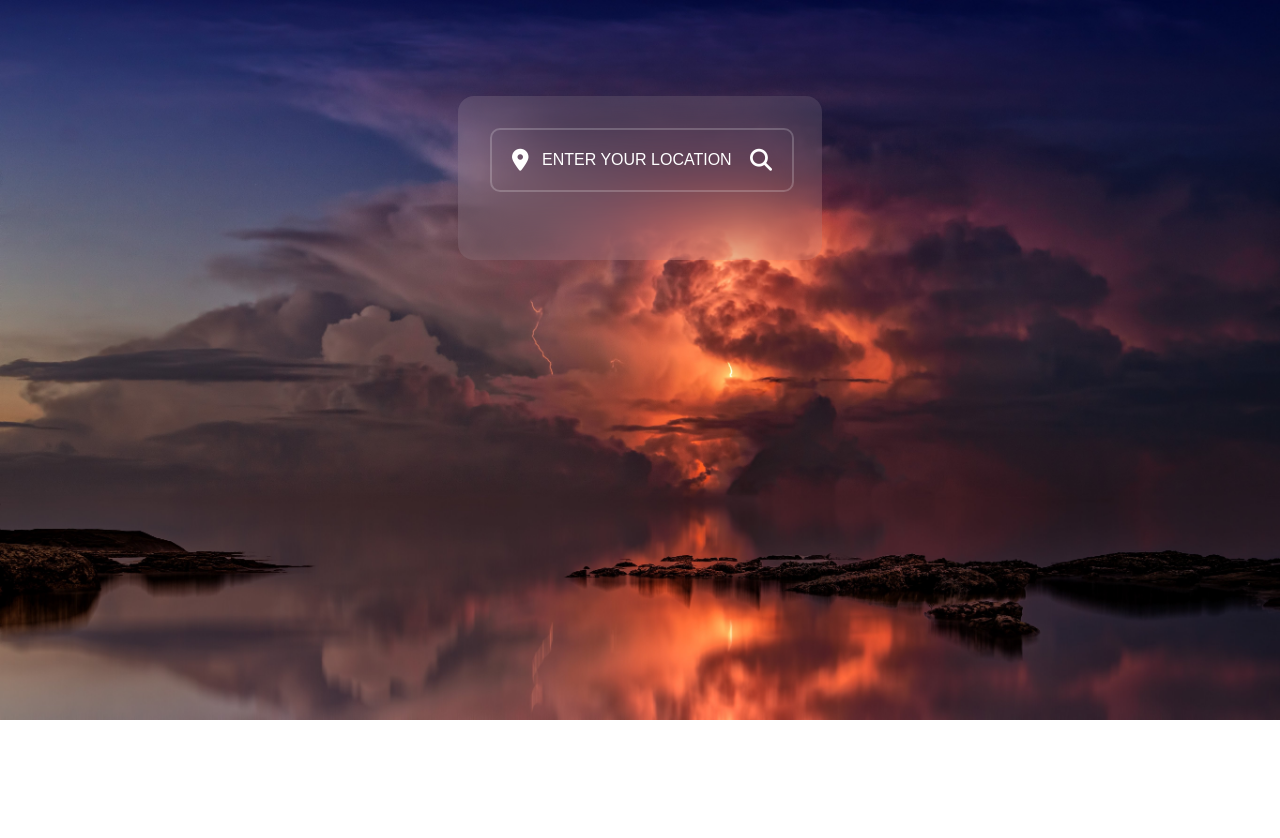
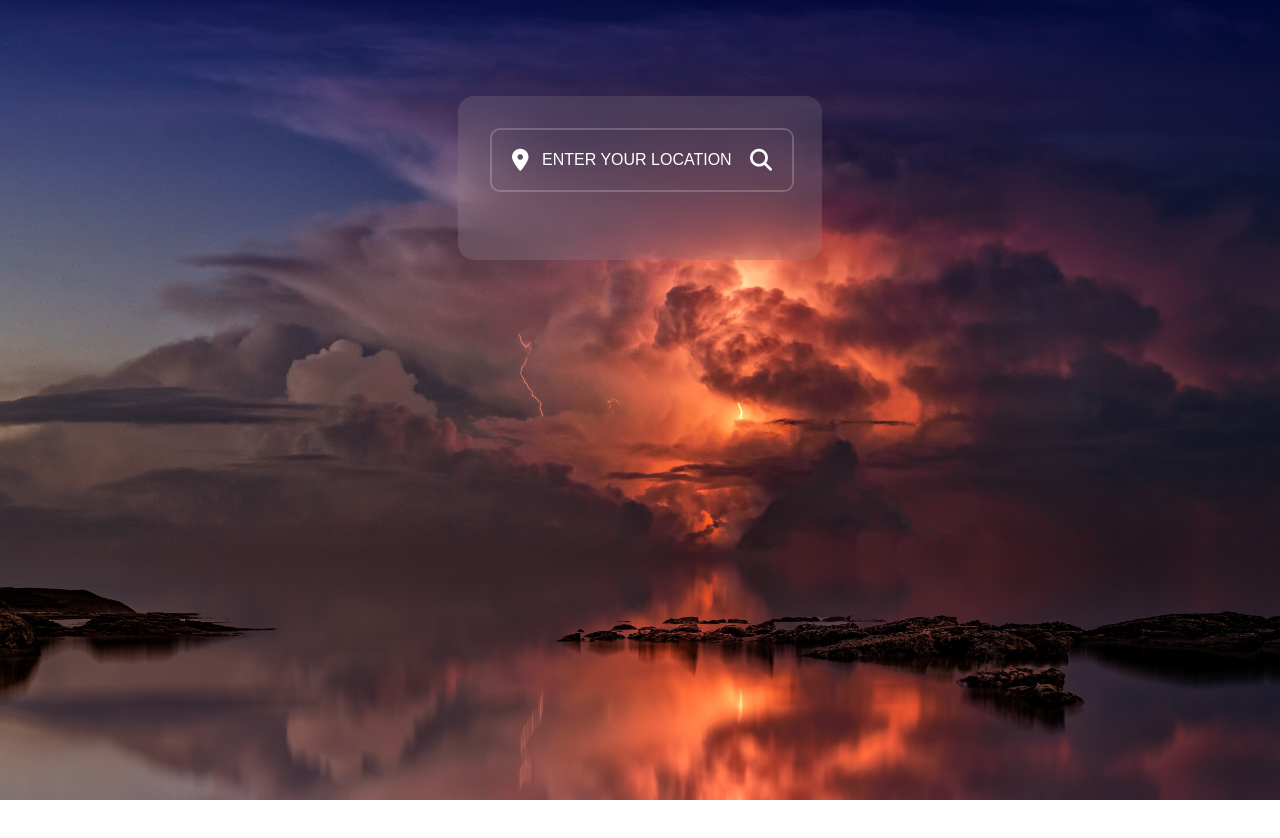
Before and after one commit to rahilevych/weatherReact, a React (Create React App) app: page / in a window 1280 px wide. Shown: the top 838 px of the page. Before the commit the page ends 800 px from the top, so only its background shows below. Built offline with nearby package versions, Linux system fonts and the light colour scheme.

Commit message:
Update App.scss

```diff
--- a/src/App.scss
+++ b/src/App.scss
@@ -1,5 +1,12 @@
+html, body {
+  width: 100%;
+  height: 100%;
+}
+
 body {
-    background-image: url("../src/assets/bg.jpg");
-    background-size: cover;
-    background-repeat: no-repeat;
+  background-image: url("../src/assets/bg.jpg");
+  background-size: cover;
+  background-position: center;
+  background-repeat: no-repeat;
+  min-height: 100vh;
 }
```
